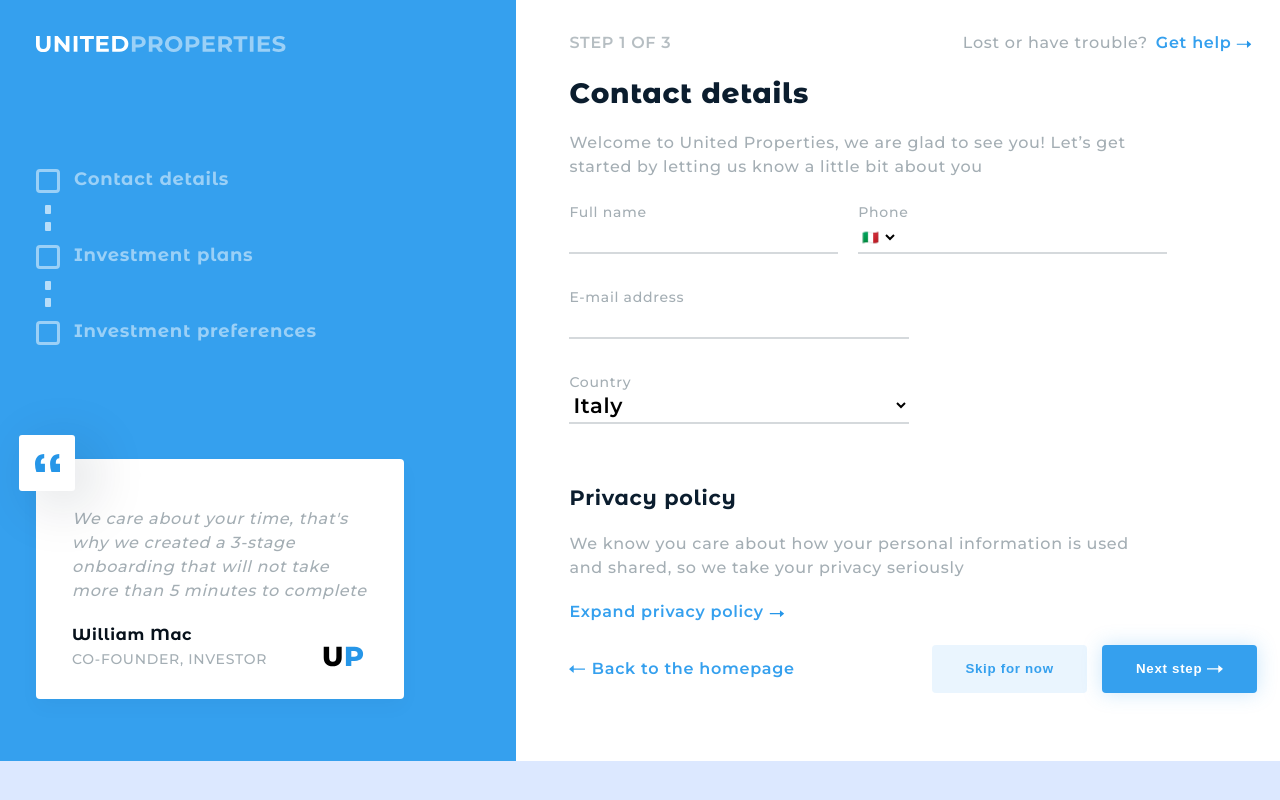
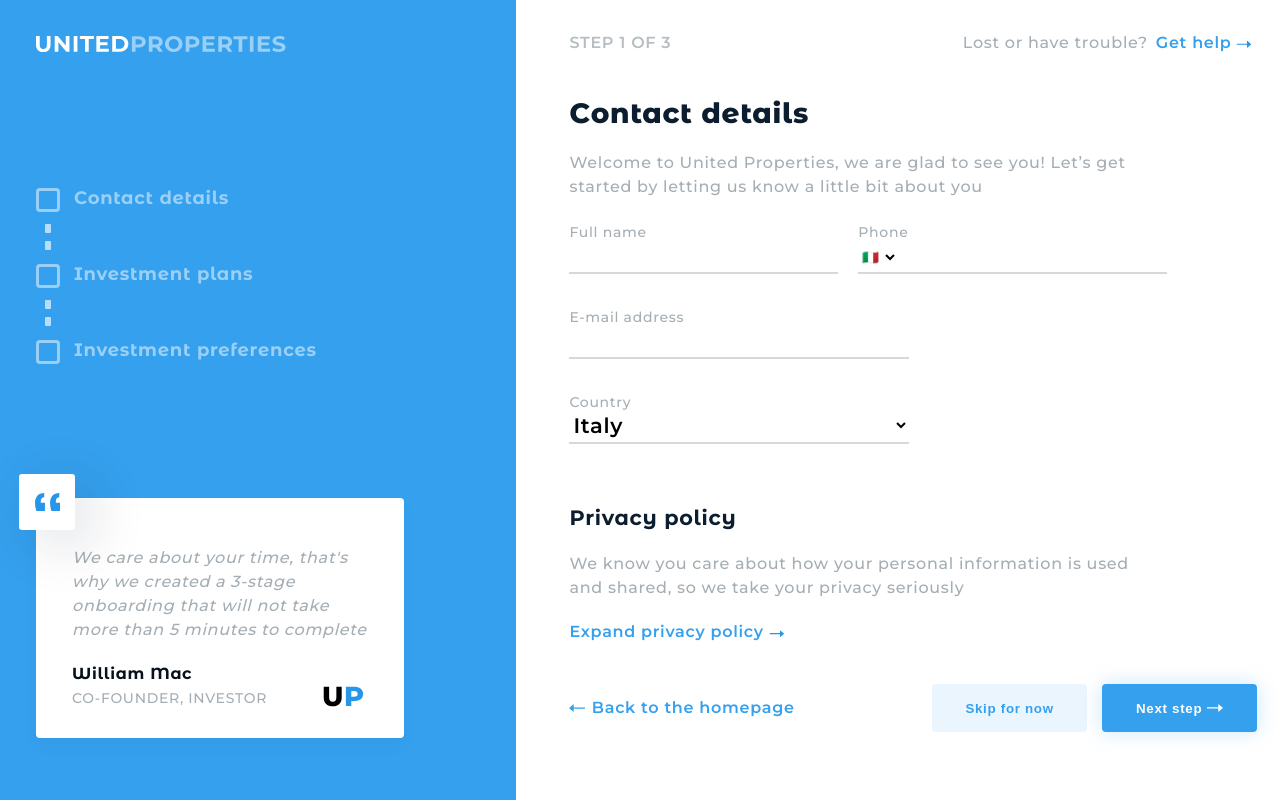
Before and after one commit to cavaglieridomenico/user-onboarding, a React (Create React App) app: page / in a window 1280 px wide. Built offline with nearby package versions, Linux system fonts and the light colour scheme.

Commit message:
[FIXED] Added min-height 100vh
at the 3 outermost boxes, at the LG breakpoint.

```diff
--- a/src/assets/style/common.css
+++ b/src/assets/style/common.css
@@ -31,6 +31,7 @@ body {
   height: var(--outerHeight);
   max-width: var(--outerMaxWidth);
   min-width: var(--outerMinWith);
+  min-height: var(--outerMinHeight);
   margin: 0 auto;
   font-family: var(--monserrat);
   -webkit-font-smoothing: antialiased;
@@ -49,6 +50,7 @@ body {
   flex-direction: column;
   justify-content: space-between;
   height: var(--innerHeight);
+  min-height: var(--innerMinHeight);
   padding: var(--innerPadding);
 }
 
--- a/src/assets/style/sidebar.css
+++ b/src/assets/style/sidebar.css
@@ -3,6 +3,7 @@ aside {
   background: var(--primaryColor);
   padding: var(--sidebarPadding);
   height: var(--sidebarHeight);
+  min-height: var(--sidebarMinHeight);
 }
 
 .quote-container {
--- a/src/assets/style/variables.css
+++ b/src/assets/style/variables.css
@@ -107,6 +107,9 @@ Variables
     --outerHeight: 100%;
     --innerHeight: 100%;
     --sidebarHeight: 100%;
+    --outerMinHeight: 100vh;
+    --innerMinHeight: 100vh;
+    --sidebarMinHeight: 100vh;
     --outerColLeft: 516px;
     --innerPadding: 4% 3% 8% 7%;
     --sidebarPadding: 7% 0 12% 7%;
```
